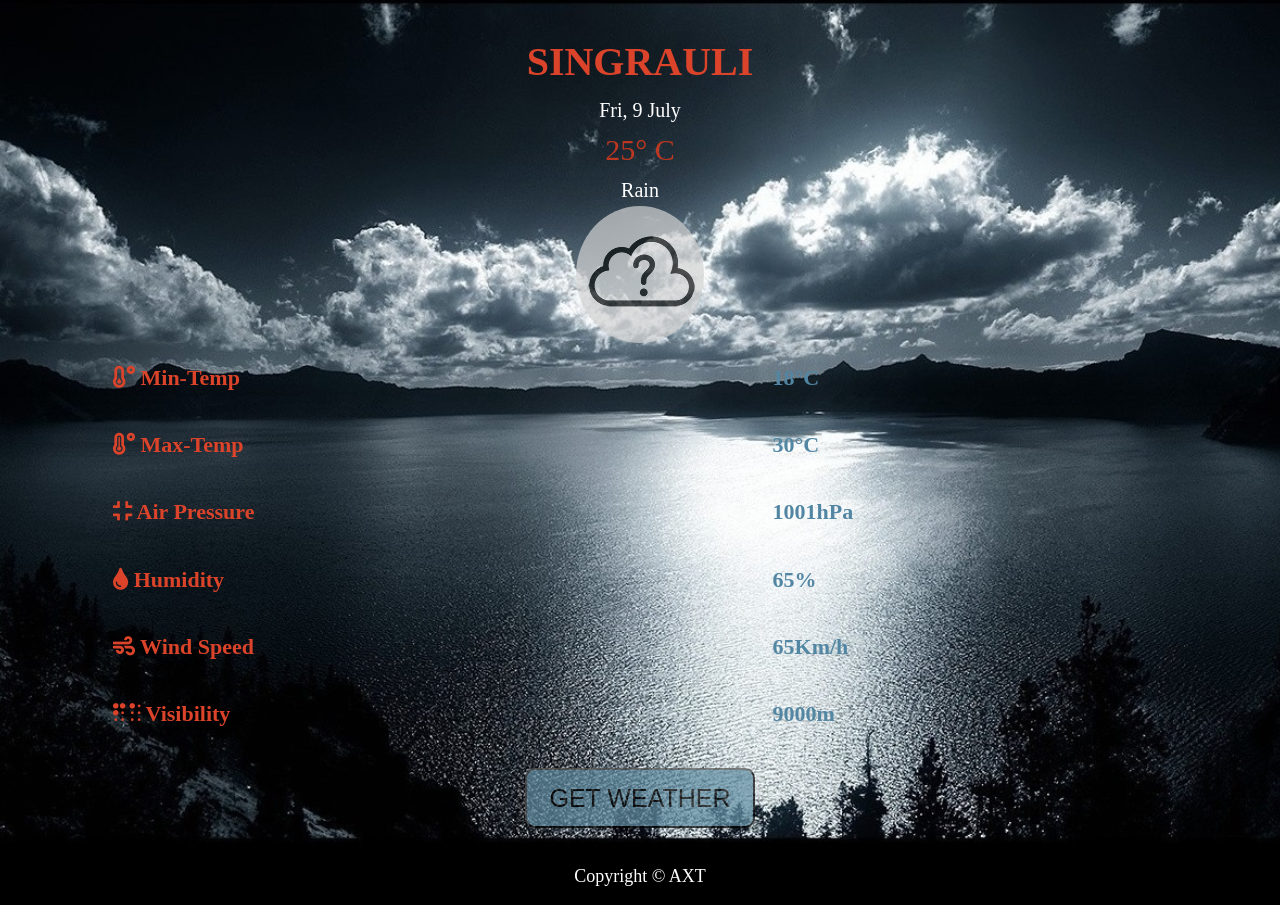
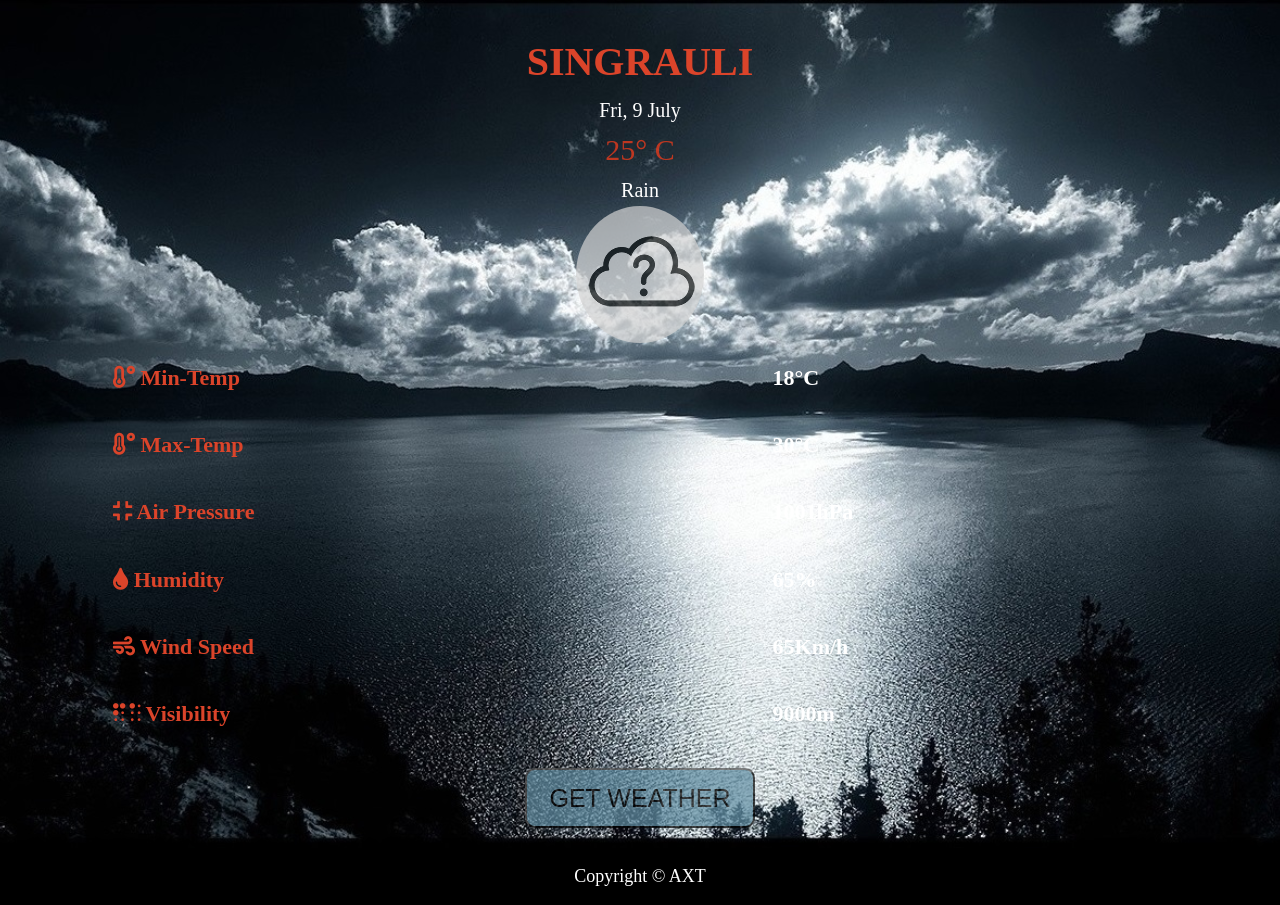
Before and after one commit to Axt-code/weather, a plain HTML site: page index.html in a window 1280 px wide. Drawn offline with Linux system fonts and the light colour scheme.

Commit message:
Update style.css

```diff
--- a/style.css
+++ b/style.css
@@ -60,7 +60,7 @@
     flex-direction: column;
     justify-content: center;
     line-height: 1.6;
-    font-family: Lucida Sans Unicode;
+
     font-size: 22px;
 }
 
@@ -79,7 +79,7 @@ th {
 }
 
 td {
-    color: rgb(82, 134, 163);
+    color: white;
     font-weight: 600;
 }
 
```
